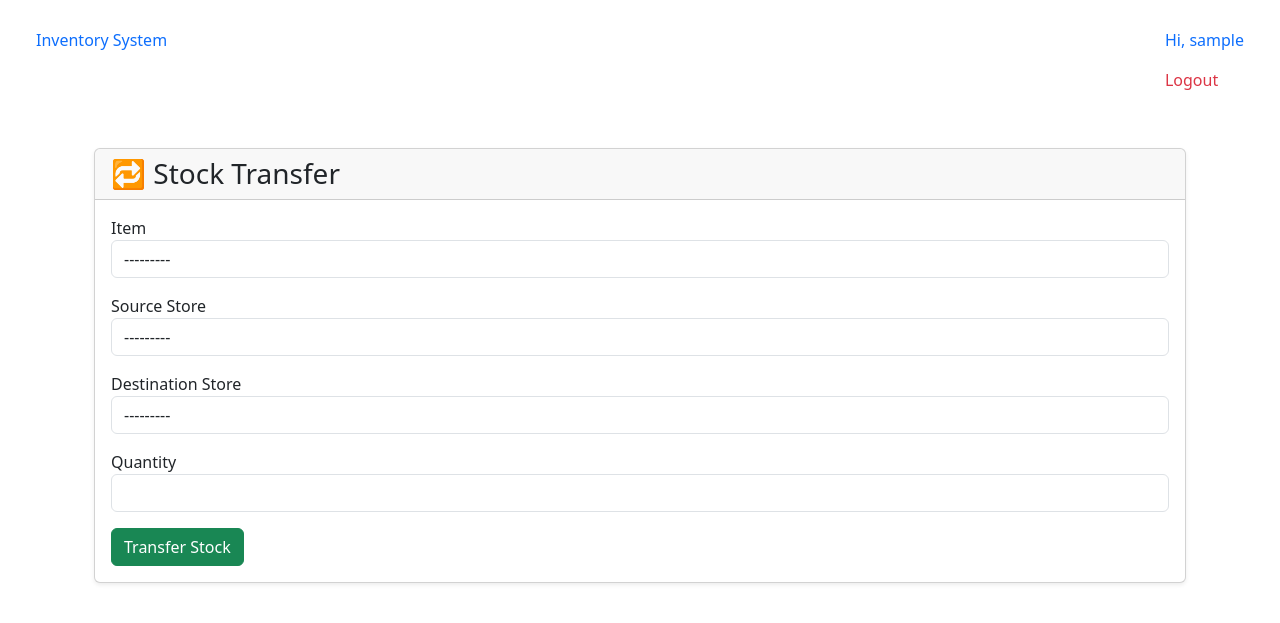
After one commit to nazinamu66/ERP-Inventory-Management, a Django app: page /dashboard/stock-transfer/ in a window 1280 px wide. The commit adds this page. Shown: the top 623 px of the page. Run offline with Django 5.2, Linux system fonts and the light colour scheme; the visitor is signed in with stand-in values (Sample User, id 1); data that the repository does not hold is empty; some libraries are stand-ins or nearby versions.

Commit message:
Testing the form transfer logic

```diff
--- a/Save Comms.txt
+++ b/Save Comms.txt
@@ -10,7 +10,9 @@ curl -X GET https://nazinamu66.erpnext.com/api/resource/Item \
 API Key:  4ac186b9eb526f686bbde17c134a0cf74b19c164717f026d5bd88265
 API SECRET: 3c3dc89051e2292f2331aeb515bdedd05766315e0ce8d455e86dd6d2
 
-git add . git commit -m "Reset all migrations and reinitialized fresh migrations"
+git add .
+
+git commit -m "Reset all migrations and reinitialized fresh migrations"
 
 git push origin main
 
--- a/config/settings.py
+++ b/config/settings.py
@@ -26,7 +26,7 @@ SECRET_KEY = 'django-insecure-5y_(hl)7c3$h4wyy81(h73x9v8anro(m_&-xfp$-92dm7ks-ai
 # SECURITY WARNING: don't run with debug turned on in production!
 DEBUG = True
 
-ALLOWED_HOSTS = []
+ALLOWED_HOSTS = ['*']
 
 # ERPNext API Credentials
 ERP_API_URL = "https://nazinamu66.erpnext.com"
@@ -43,6 +43,7 @@ INSTALLED_APPS = [
     'django.contrib.sessions',
     'django.contrib.messages',
     'django.contrib.staticfiles',
+    "widget_tweaks",
 
     # Our Apps
     "inventory",
--- a/config/urls.py
+++ b/config/urls.py
@@ -40,4 +40,6 @@ urlpatterns = [
     path('dashboard/inventory/', inventory_dashboard, name='inventory_dashboard'),
     path('dashboard/sales/', sales_dashboard, name='sales_dashboard'),
     path('dashboard/', default_dashboard, name='default_dashboard'),
+    path('dashboard/', include('inventory.urls')),  # Add this line
+
 ]
--- /dev/null
+++ b/inventory/forms.py
@@ -0,0 +1,8 @@
+from django import forms
+from inventory.models import StockTransfer, Store, Item
+
+
+class StockTransferForm(forms.ModelForm):
+    class Meta:
+        model = StockTransfer
+        fields = ['item', 'source_store', 'destination_store', 'quantity']
--- a/inventory/models.py
+++ b/inventory/models.py
@@ -54,6 +54,7 @@ class Product(models.Model):
 class Item(models.Model):
     name = models.CharField(max_length=100)
     description = models.TextField(blank=True, null=True)
+    price = models.DecimalField(max_digits=10, decimal_places=2)
     supplier = models.ForeignKey(Supplier, on_delete=models.SET_NULL, null=True, blank=True)
     sku = models.CharField(max_length=100, unique=True)
 
@@ -63,7 +64,7 @@ class Item(models.Model):
 
 class Stock(models.Model):
     store = models.ForeignKey(Store, on_delete=models.CASCADE, related_name='stocks')
-    product = models.ForeignKey(Product, on_delete=models.CASCADE, related_name='stocks')
+    product = models.ForeignKey(Item, on_delete=models.CASCADE, related_name='stocks')
     quantity = models.IntegerField(default=0)
     last_updated = models.DateTimeField(auto_now=True)
 
--- /dev/null
+++ b/inventory/urls.py
@@ -0,0 +1,10 @@
+from django.urls import path
+from .views import product_list, stock_list, stock_transfer_view
+
+app_name = 'inventory'
+
+urlpatterns = [
+    path('products/', product_list, name='product_list'),
+    path('stocks/', stock_list, name='stock_list'),
+    path('stock-transfer/', stock_transfer_view, name='stock_transfer'),
+]
--- a/inventory/views.py
+++ b/inventory/views.py
@@ -1,5 +1,66 @@
-from django.shortcuts import render
 from django.contrib.auth.decorators import login_required
+from .models import Product
+from .models import Stock
+from django.shortcuts import render, redirect
+from django.contrib import messages
+from inventory.models import StockTransfer, Stock
+from inventory.forms import StockTransferForm
+from django.http import Http404
+
+@login_required
+def stock_transfer_view(request):
+    if request.method == 'POST':
+        form = StockTransferForm(request.POST)
+        if form.is_valid():
+            item = form.cleaned_data['item']
+            source_store = form.cleaned_data['source_store']
+            destination_store = form.cleaned_data['destination_store']
+            quantity = form.cleaned_data['quantity']
+
+            source_stock = Stock.objects.filter(product=item, store=source_store).first()
+            destination_stock = Stock.objects.filter(product=item, store=destination_store).first()
+
+            if not source_stock or source_stock.quantity < quantity:
+                messages.error(request, 'Insufficient stock in source store or item not found.')
+                return render(request, 'dashboard/stock_transfer.html', {'form': form})
+
+            # Decrease stock from source
+            source_stock.quantity -= quantity
+            source_stock.save()
+
+            # Increase stock in destination
+            if destination_stock:
+                destination_stock.quantity += quantity
+                destination_stock.save()
+            else:
+                destination_stock = Stock.objects.create(
+                    product=item,
+                    store=destination_store,
+                    quantity=quantity
+                )
+
+            # Save the transfer record
+            StockTransfer.objects.create(
+                item=item,
+                source_store=source_store,
+                destination_store=destination_store,
+                quantity=quantity
+            )
+
+            messages.success(request, 'Stock transferred successfully!')
+            return redirect('inventory:stock_transfer')
+    else:
+        form = StockTransferForm()
+
+    return render(request, 'dashboard/stock_transfer.html', {'form': form})
+
+def product_list(request) :
+    products = Product.objects.all()
+    return render(request, 'dashboard/product_list.html', {'products': products})
+
+def stock_list(request):
+    stocks =Stock.objects.select_related('store' , 'product')
+    return render(request, 'dashboard/stock_list.html', {'stocks': stocks})
 
 @login_required
 def admin_dashboard(request):
--- /dev/null
+++ b/templates/dashboard/stock_transfer.html
@@ -0,0 +1,33 @@
+{% extends 'dashboard/base.html' %}
+{% load widget_tweaks %}
+{% block content %}
+<div class="container mt-5">
+    <div class="card shadow-sm">
+        <div class="card-header">
+            <h3 class="mb-0">🔁 Stock Transfer</h3>
+        </div>
+        <div class="card-body">
+            <form method="post">
+                {% csrf_token %}
+                <div class="form-group mb-3">
+                    <label for="{{ form.item.id_for_label }}">Item</label>
+                    {{ form.item|add_class:"form-control" }}
+                </div>
+                <div class="form-group mb-3">
+                    <label for="{{ form.source_store.id_for_label }}">Source Store</label>
+                    {{ form.source_store|add_class:"form-control" }}
+                </div>
+                <div class="form-group mb-3">
+                    <label for="{{ form.destination_store.id_for_label }}">Destination Store</label>
+                    {{ form.destination_store|add_class:"form-control" }}
+                </div>
+                <div class="form-group mb-3">
+                    <label for="{{ form.quantity.id_for_label }}">Quantity</label>
+                    {{ form.quantity|add_class:"form-control" }}
+                </div>
+                <button type="submit" class="btn btn-success">Transfer Stock</button>
+            </form>
+        </div>
+    </div>
+</div>
+{% endblock %}
```
Also changed, not shown: templates/dashboard/product_list.html (added, +31 -0 lines), templates/dashboard/stock_list.html (added, +25 -0 lines), templates/dashboard/store.html (+26 -6 lines), users/views.py (+10 -3 lines), inventory/migrations/0003_alter_stock_product.py (added), inventory/migrations/0004_item_price.py (added).
